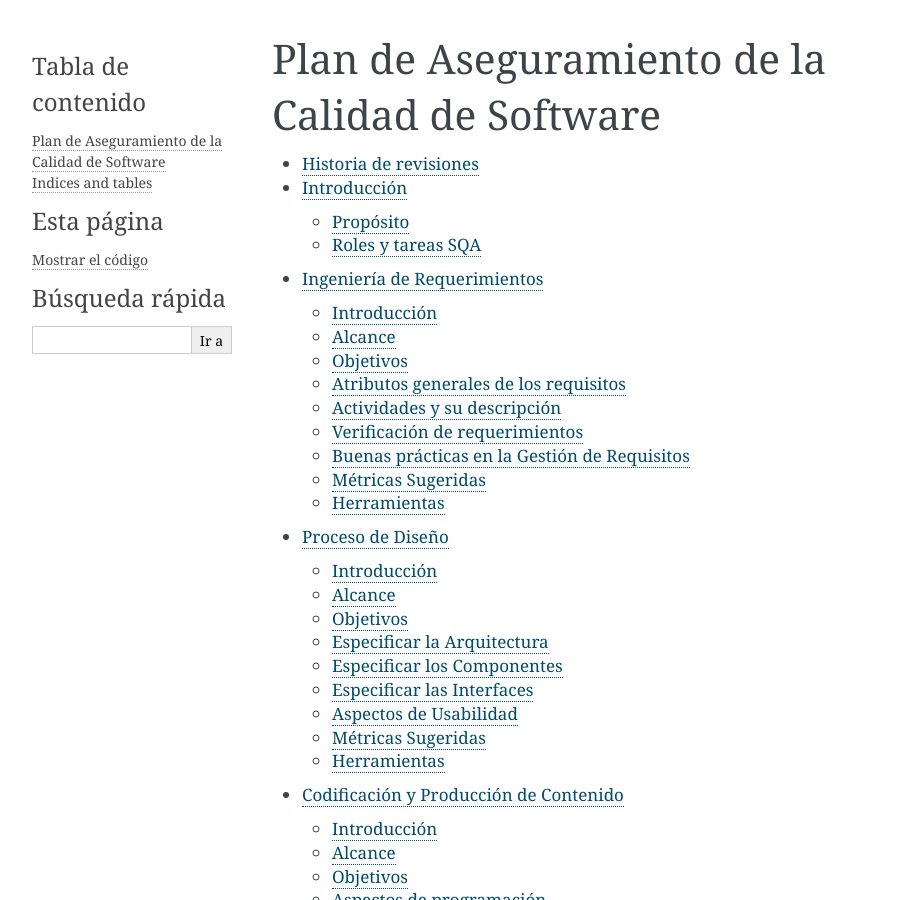
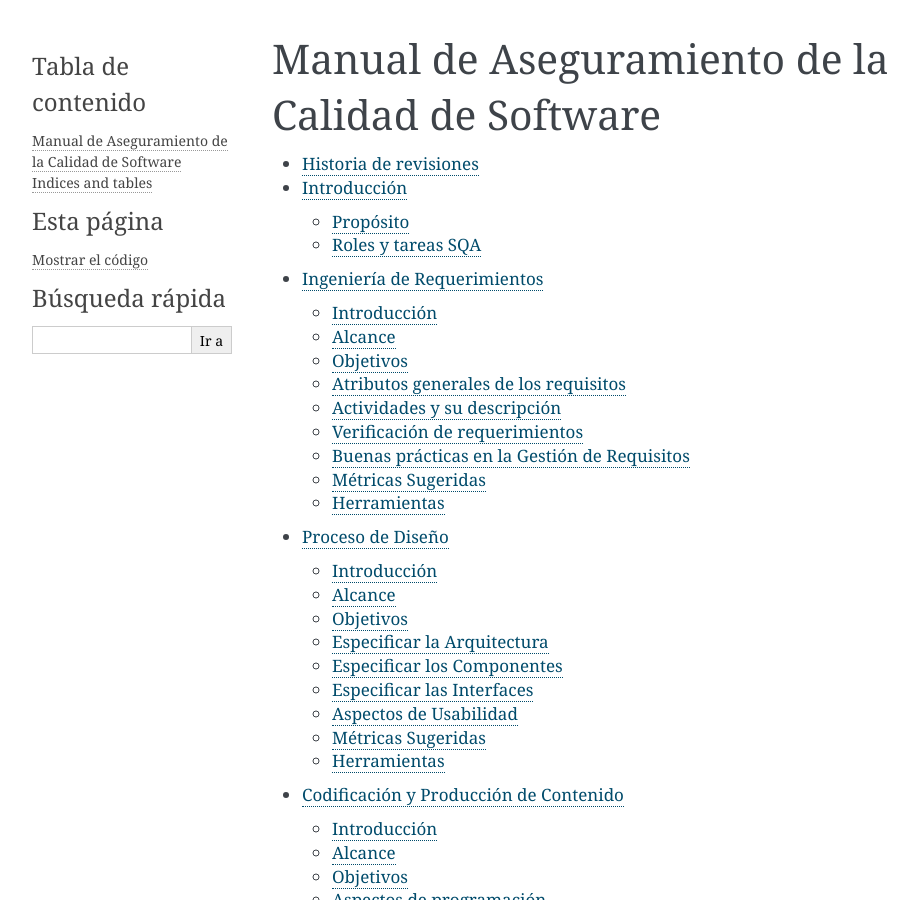
Before and after one commit to UNPSJB/ids3t, a Sphinx documentation site: the page built from PlanSQA/source/index.rst, in a window 1280 px wide and 900 px high. Shown: the whole window, without its empty margins (148-1066 px from the left). Built offline with Sphinx 7.4.7, drawn with Linux system fonts in a browser that asks for light colours; some of the changed text lies outside the part shown.

Commit message:
Cambio de titulo en el manual

```diff
--- a/PlanSQA/source/conf.py
+++ b/PlanSQA/source/conf.py
@@ -1,5 +1,5 @@
 #!/usr/bin/env python3
-# -*- coding: utf-8 -*-
+
 #
 # Plan de Aseguramiento de la Calidad de Software documentation build configuration file, created by
 # sphinx-quickstart on Wed Oct 26 15:16:16 2016.
@@ -54,7 +54,7 @@ master_doc = 'index'
 
 # General information about the project.
 project = 'Plan de Aseguramiento de la Calidad de Software'
-copyright = '2016, Ingeniería de Software 3t'
+#copyright = '2016, Ingeniería de Software 3t'
 author = 'Ingeniería de Software 3t'
 
 # The version info for the project you're documenting, acts as replacement for
@@ -346,10 +346,10 @@ texinfo_documents = [
 # -- Options for Epub output ----------------------------------------------
 
 # Bibliographic Dublin Core info.
-epub_title = project
-epub_author = author
-epub_publisher = author
-epub_copyright = copyright
+#epub_title = project
+#epub_author = author
+#epub_publisher = author
+#epub_copyright = copyright
 
 # The basename for the epub file. It defaults to the project name.
 # epub_basename = project
--- a/PlanSQA/source/index.rst
+++ b/PlanSQA/source/index.rst
@@ -3,8 +3,8 @@
    You can adapt this file completely to your liking, but it should at least
    contain the root `toctree` directive.
 
-Plan de Aseguramiento de la Calidad de Software
-===============================================
+Manual de Aseguramiento de la Calidad de Software
+=================================================
 
 .. toctree::
    :maxdepth: 3
```
